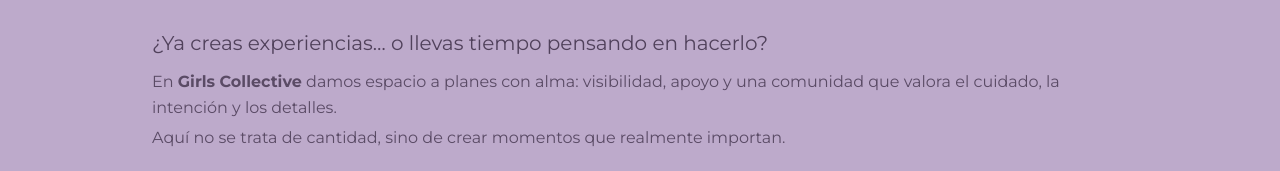
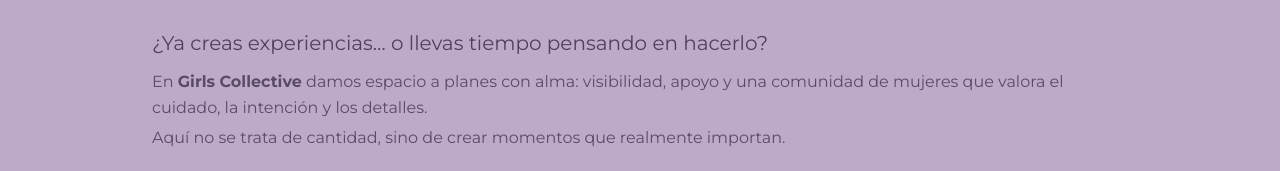
Before and after one commit to lousamper/girls-collective, a Next.js app: page /anfitrionas in a window 1280 px wide. Shown: the part 138-309 px from the top of the page. Built offline with nearby package versions, Linux system fonts and the light colour scheme; no server answers.

Commit message:
home update

```diff
--- a/src/app/anfitrionas/page.tsx
+++ b/src/app/anfitrionas/page.tsx
@@ -84,7 +84,7 @@
   <strong>{t("hosts.brand", "Girls Collective")}</strong>{" "}
   {t(
     "hosts.p1",
-    "damos espacio a planes con alma: visibilidad, apoyo y una comunidad que valora el cuidado, la intención y los detalles."
+    "damos espacio a planes con alma: visibilidad, apoyo y una comunidad de mujeres que valora el cuidado, la intención y los detalles."
   )}
 </p>
 
--- a/src/lib/dictionaries.ts
+++ b/src/lib/dictionaries.ts
@@ -727,7 +727,7 @@
   intro: "¿Ya creas experiencias… o llevas tiempo pensando en hacerlo?",
   brand: "Girls Collective",
   brandPrefix: "En",
-  p1: "damos espacio a planes con alma: visibilidad, apoyo y una comunidad que valora el cuidado, la intención y los detalles.",
+  p1: "damos espacio a planes con alma: visibilidad, apoyo y una comunidad de mujeres que valora el cuidado, la intención y los detalles.",
   p2: "Aquí no se trata de cantidad, sino de crear momentos que realmente importan.",
   cta1: "Conviértete en anfitriona",
   cta1_aria: "Conviértete en anfitriona",
```
